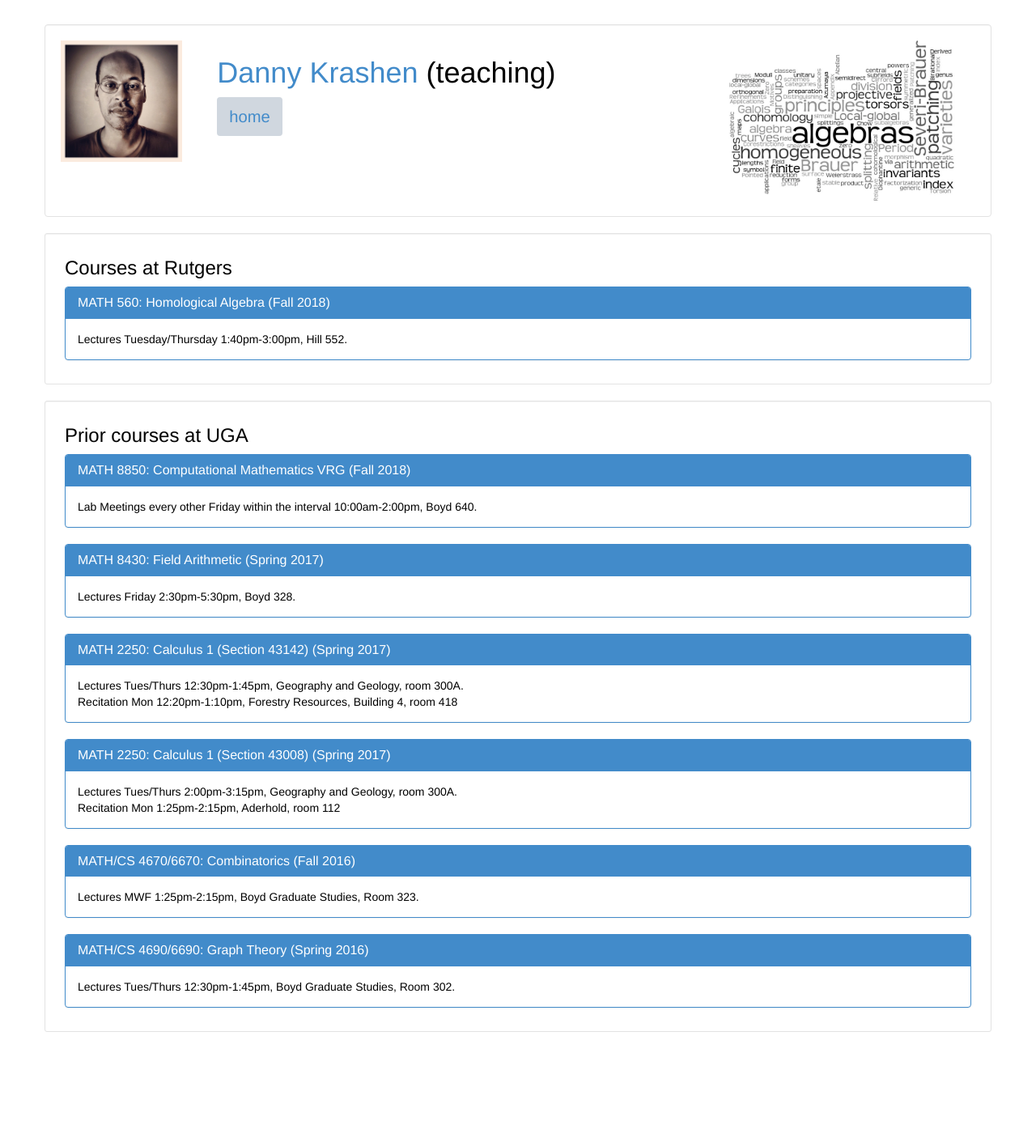
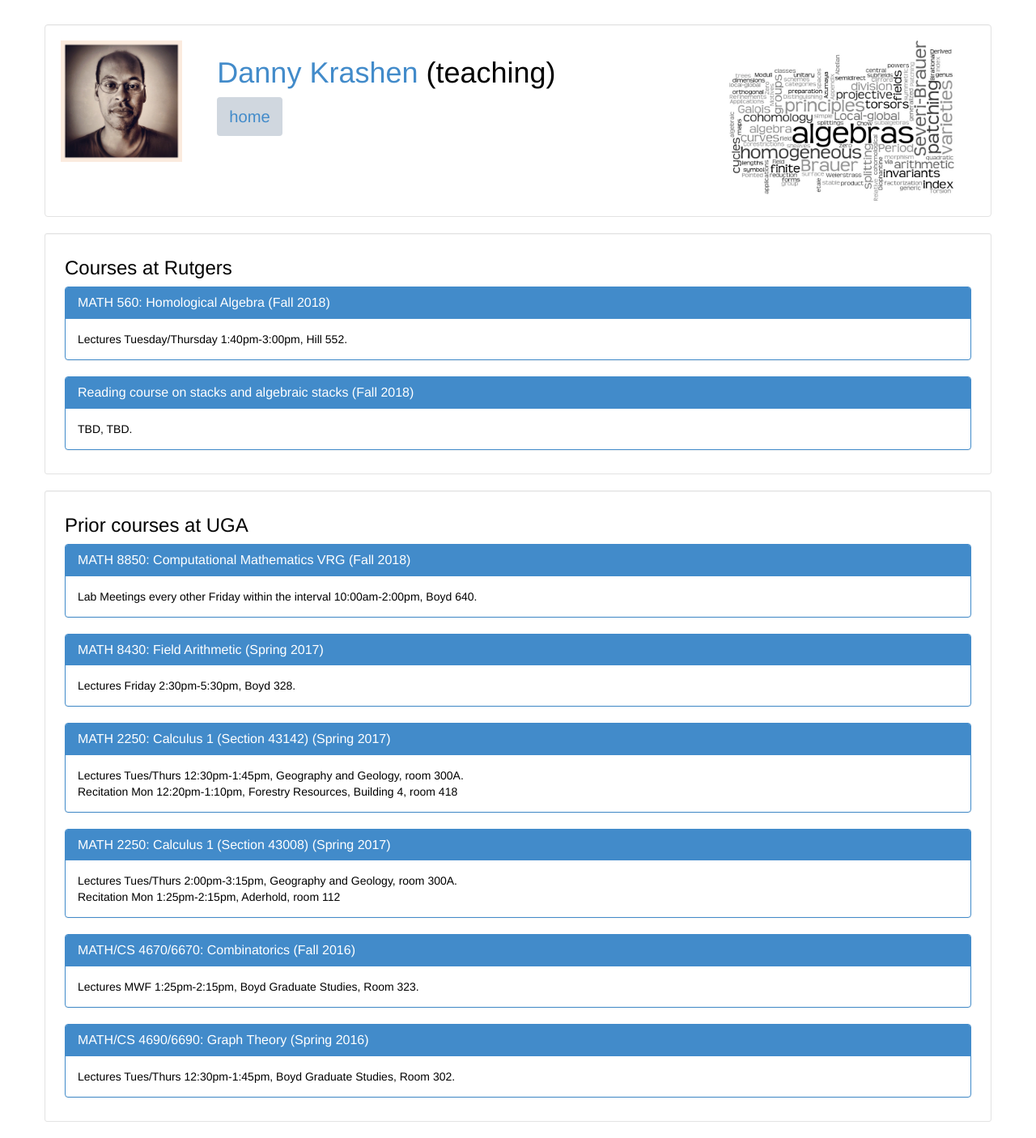
Before and after one commit to dkrashen/dkrashen.github.io, a Jekyll site: the page built from teaching.html, in a window 1280 px wide. Shown: the whole page at 81% size. Built offline with Jekyll 4.4.1, drawn with Linux system fonts in a browser that asks for light colours; before the commit the page ends 1295 px from its top, so only the background shows below that.

Commit message:
add stacks reading course

```diff
--- a/_data/metavita_public.yml
+++ b/_data/metavita_public.yml
@@ -1170,6 +1170,12 @@ courses-rutgers:
     location: "Hill 552"
     semester: "Fall 2018"
 
+  - title: "Reading course on stacks and algebraic stacks"
+    url: "http://dkrashen.github.io/stacks-reading/"
+    schedule: "TBD"
+    location: "TBD"
+    semester: "Fall 2018"
+
 courses-uga:
 
   - title: "MATH 8850: Computational Mathematics VRG"
```
